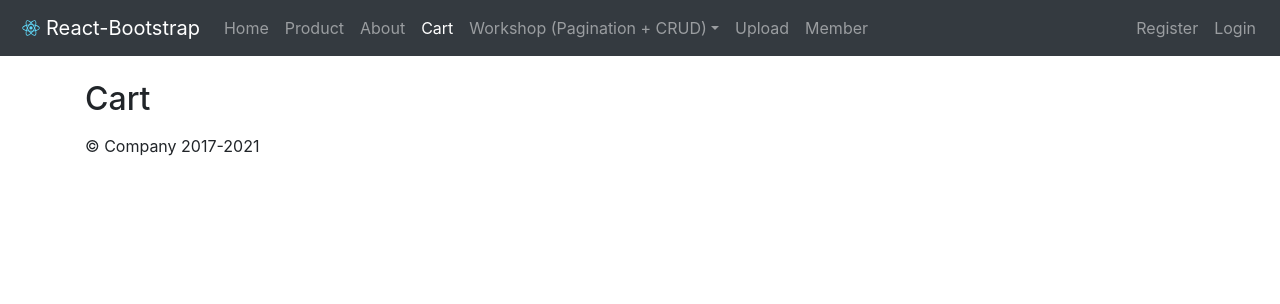
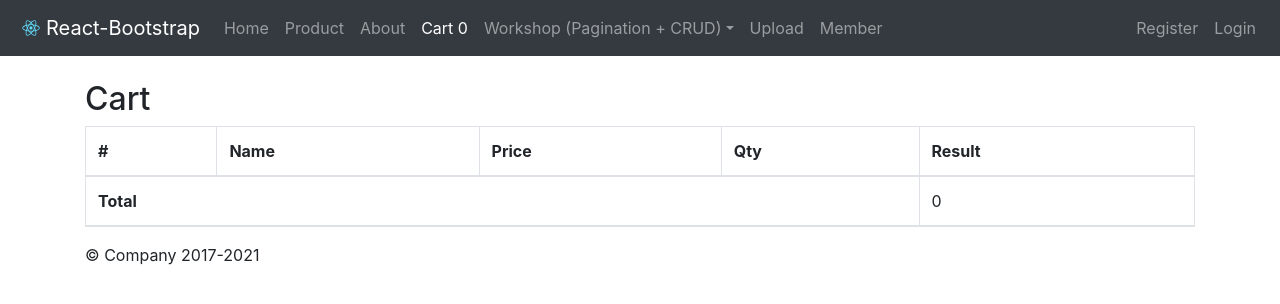
Before and after one commit to jason2071/react-online-app, a React (Create React App) app: page /cart in a window 1280 px wide. Shown: the top 304 px of the page. Built offline with nearby package versions, Linux system fonts and the light colour scheme; what react-toast-notifications would draw is missing.

Commit message:
add redux persist

```diff
--- a/package.json
+++ b/package.json
@@ -20,6 +20,7 @@
     "react-toast-notifications": "^2.4.4",
     "redux": "^4.1.0",
     "redux-logger": "^3.0.6",
+    "redux-persist": "^6.0.0",
     "redux-thunk": "^2.3.0",
     "styled-components": "^5.3.0",
     "@testing-library/jest-dom": "^5.11.4",
--- a/src/App.js
+++ b/src/App.js
@@ -2,11 +2,7 @@ import React from "react";
 import { BrowserRouter as Router, Switch, Route } from "react-router-dom";
 import { QueryClient, QueryClientProvider } from "react-query";
 import { ToastProvider } from "react-toast-notifications";
-import { createStore, applyMiddleware } from "redux";
 import { Provider } from "react-redux";
-import thunk from "redux-thunk";
-import logger from "redux-logger";
-
 import HomePage from "./pages/HomePage";
 import AboutPage from "./pages/AboutPage";
 import UserPage from "./pages/UserPage";
@@ -23,12 +19,11 @@ import LoginPage from "./pages/authentication/LoginPage";
 import RegisterPage from "./pages/authentication/RegisterPage";
 import MemberPage from "./pages/MemberPage";
 import PrivateRoute from "./guard/auth";
-
-import allReducers from "./redux/reducers";
 import CartPage from "./pages/CartPage";
+import { store, persistor } from "./redux/configureStore";
+import { PersistGate } from "redux-persist/integration/react";
 
 const queryClient = new QueryClient();
-const store = createStore(allReducers, applyMiddleware(thunk, logger));
 
 function categoryRouteForm({ match: { url } }) {
   return (
@@ -49,6 +44,7 @@ function categoryRouteForm({ match: { url } }) {
 function App() {
   return (
     <Provider store={store}>
+      <PersistGate loading={null} persistor={persistor}>
         <ToastProvider autoDismiss autoDismissTimeout={6000}>
           <QueryClientProvider client={queryClient}>
             <Router>
@@ -97,6 +93,7 @@ function App() {
             </Router>
           </QueryClientProvider>
         </ToastProvider>
+      </PersistGate>
     </Provider>
   );
 }
--- a/src/components/NavBar.js
+++ b/src/components/NavBar.js
@@ -9,6 +9,7 @@ function NavBar() {
   const history = useHistory();
   const dispatch = useDispatch();
   const profileRedux = useSelector((state) => state.profileReducer.profile);
+  const cartRedux = useSelector((state) => state.cartReducer);
 
   const getProfile = useCallback(() => {
     const profileValue = JSON.parse(localStorage.getItem("profile"));
@@ -57,7 +58,7 @@ function NavBar() {
           </NavLink>
 
           <NavLink className="nav-link" to="/cart">
-            Cart
+            Cart {cartRedux.total}
           </NavLink>
 
           <NavDropdown
--- a/src/pages/CartPage.js
+++ b/src/pages/CartPage.js
@@ -1,12 +1,59 @@
 import React from "react";
+import { Table } from "react-bootstrap";
+import { useSelector } from "react-redux";
+import { numberWithCommas } from "../utils/number.helper";
 
 function CartPage() {
+  const [sumTotal, setSumTotal] = React.useState(0);
+  const cartRedux = useSelector((state) => state.cartReducer).cart;
+
+  const calculateTotal = (data) => {
+    let total = 0;
+
+    data.map((c) => {
+      return (total += parseInt(c.price, 10) * c.qty);
+    });
+
+    setSumTotal(total);
+  };
+
+  React.useEffect(() => {
+    calculateTotal(cartRedux);
+  }, [cartRedux]);
+
+  function renderItem(c, index) {
+    return (
+      <tr key={`cart-${c.id}`}>
+        <th scope="row">{index + 1}</th>
+        <td>{c.name}</td>
+        <td>{numberWithCommas(c.price)}</td>
+        <td>{c.qty}</td>
+        <td>{numberWithCommas(c.price * c.qty)}</td>
+      </tr>
+    );
+  }
+
   return (
     <div className="container">
       <div className="row  mt-4">
         <div className="col-md">
           <h2>Cart</h2>
-          <p></p>
+          <Table bordered striped hover>
+            <thead>
+              <tr>
+                <th scope="col">#</th>
+                <th scope="col">Name</th>
+                <th scope="col">Price</th>
+                <th scope="col">Qty</th>
+                <th scope="col">Result</th>
+              </tr>
+              {cartRedux.length > 0 && cartRedux.map(renderItem)}
+              <tr>
+                <th colSpan="4">Total</th>
+                <td>{numberWithCommas(sumTotal)}</td>
+              </tr>
+            </thead>
+          </Table>
         </div>
       </div>
     </div>
--- a/src/pages/ProductPage.js
+++ b/src/pages/ProductPage.js
@@ -3,16 +3,21 @@ import axios from "axios";
 import { format } from "date-fns";
 import { th } from "date-fns/locale";
 import { Table, Badge, Image, Spinner, Alert } from "react-bootstrap";
-import { BsEyeFill } from "react-icons/bs";
+import { BsEyeFill, BsFillBucketFill } from "react-icons/bs";
+import { useDispatch, useSelector } from "react-redux";
 
 import { BASE_URL } from "../constants";
 import { Link } from "react-router-dom";
+
+import { updateCart } from "../redux/actions/cart.action";
 
 function ProductPage() {
   const [products, setProducts] = useState([]);
   const [loading, setLoading] = useState(true);
   const [error, setError] = useState(null);
   const cancelToken = useRef(null);
+  const dispatch = useDispatch();
+  const cartRedux = useSelector((state) => state.cartReducer);
 
   useEffect(() => {
     cancelToken.current = axios.CancelToken.source();
@@ -43,6 +48,17 @@ function ProductPage() {
     }
   }
 
+  function _updateCart(p) {
+    const product = {
+      id: p.id,
+      name: p.title,
+      price: p.view,
+      qty: 1,
+    };
+
+    dispatch(updateCart({ product, cart: cartRedux.cart }));
+  }
+
   function _renderItem(product) {
     return (
       <tr key={`product-${product.id}`}>
@@ -62,10 +78,16 @@ function ProductPage() {
             width={100}
           />
         </td>
-        <td className="text-center">
+        <td>
           <Link to={`/detail/${product.id}/title/${product.title}`}>
             <BsEyeFill />
           </Link>
+          <button
+            className="btn btn-outline-success ml-2"
+            onClick={() => _updateCart(product)}
+          >
+            <BsFillBucketFill />
+          </button>
         </td>
       </tr>
     );
--- /dev/null
+++ b/src/redux/actions/cart.action.js
@@ -0,0 +1,20 @@
+import { CART_DATA } from "./type";
+
+export const updateCart = ({ product = {}, cart = [] }) => {
+  let exists = false;
+
+  for (const c of cart) {
+    if (c.id === product.id) {
+      c.qty++;
+      exists = true;
+    }
+  }
+
+  if (!exists) {
+    cart.push(product);
+  }
+
+  const total = cart.reduce((totalQty, product) => totalQty + product.qty, 0);
+
+  return { type: CART_DATA, payload: { cart, total } };
+};
--- a/src/redux/actions/type.js
+++ b/src/redux/actions/type.js
@@ -1,2 +1,3 @@
 export const PROFILE_DATA = "PROFILE_DATA";
 export const TOKEN_DATA = "TOKEN_DATA";
+export const CART_DATA = "Cart_DATA";
--- /dev/null
+++ b/src/redux/configureStore.js
@@ -0,0 +1,17 @@
+import { applyMiddleware, createStore } from "redux";
+import { persistStore, persistReducer } from "redux-persist";
+import storage from "redux-persist/lib/storage";
+import thunk from "redux-thunk";
+import logger from "redux-logger";
+import rootReducer from "./reducers";
+
+const persistConfig = {
+  key: "root",
+  storage,
+};
+
+const persistedReducer = persistReducer(persistConfig, rootReducer);
+let store = createStore(persistedReducer, applyMiddleware(thunk, logger));
+let persistor = persistStore(store);
+
+export { store, persistor };
--- /dev/null
+++ b/src/redux/reducers/cart.reducer.js
@@ -0,0 +1,21 @@
+import { CART_DATA } from "../actions/type";
+
+const initialState = {
+  cart: [],
+  total: 0,
+};
+
+export default function profile(state = initialState, action) {
+  const { type, payload } = action;
+
+  switch (type) {
+    case CART_DATA:
+      return {
+        ...state,
+        cart: payload.cart,
+        total: payload.total,
+      };
+    default:
+      return state;
+  }
+}
--- a/src/redux/reducers/index.js
+++ b/src/redux/reducers/index.js
@@ -1,4 +1,5 @@
 import { combineReducers } from "redux";
 import profileReducer from "../reducers/profile.reducer";
+import cartReducer from "../reducers/cart.reducer";
 
-export default combineReducers({ profileReducer });
+export default combineReducers({ profileReducer, cartReducer });
--- /dev/null
+++ b/src/utils/number.helper.js
@@ -0,0 +1,3 @@
+export function numberWithCommas(x) {
+  return x.toString().replace(/\B(?=(\d{3})+(?!\d))/g, ",");
+}
```
Also changed, not shown: 2 other files (tests, documents, lock files or other folders). Lines whose indentation alone changed are shown as unchanged.
